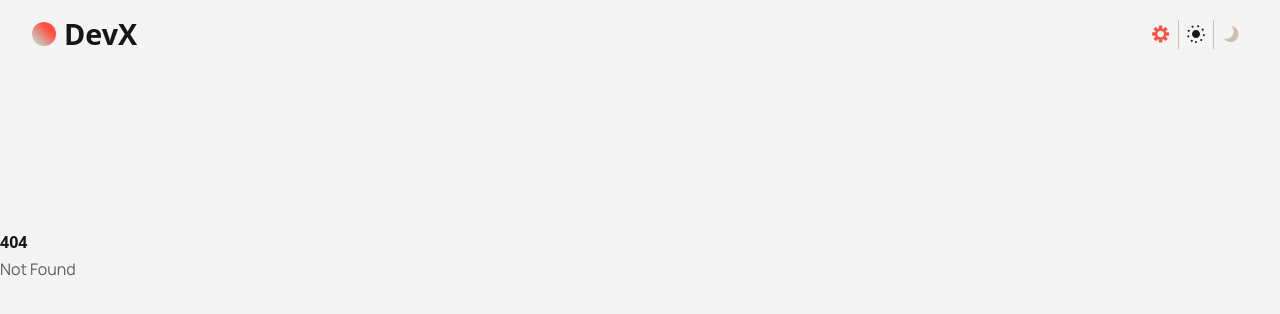
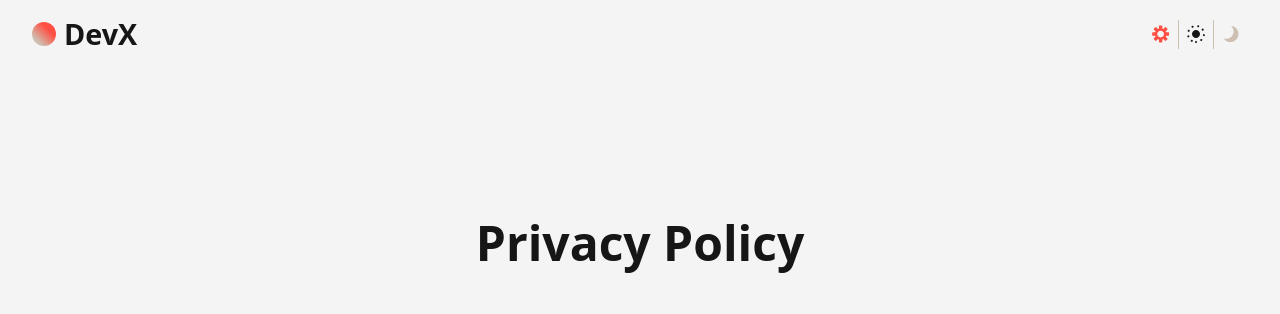
Before and after one commit to gitpod-io/devx-community, a SvelteKit app: page /privacy in a window 1280 px wide. Before the commit this address had no page. Shown: the top 314 px of the page. Built offline with nearby package versions, Linux system fonts and the light colour scheme; a web font is replaced by a local one.

Commit message:
feat: add privacy and imprint page

```diff
--- a/src/routes/+layout.svelte
+++ b/src/routes/+layout.svelte
@@ -5,12 +5,6 @@
 
 <Nav />
 
-<main>
+<main class="mx-auto max-w-7xl px-4 pt-xx-large sm:px-x-small md:px-medium lg:px-large xl:px-0">
 	<slot />
 </main>
-
-<style lang="postcss">
-	main {
-		@apply mx-auto max-w-7xl  px-4 pt-xx-large sm:px-x-small md:px-medium lg:px-large xl:px-0;
-	}
-</style>
--- /dev/null
+++ b/src/routes/imprint/+page.svelte
@@ -0,0 +1 @@
+<h1 class="mb-x-large text-center text-h2">Imprint</h1>
--- /dev/null
+++ b/src/routes/imprint/+page.ts
@@ -0,0 +1 @@
+export const prerender = true;
--- /dev/null
+++ b/src/routes/privacy/+page.svelte
@@ -0,0 +1 @@
+<h1 class="mb-x-large text-center text-h2">Privacy Policy</h1>
--- /dev/null
+++ b/src/routes/privacy/+page.ts
@@ -0,0 +1 @@
+export const prerender = true;
```
